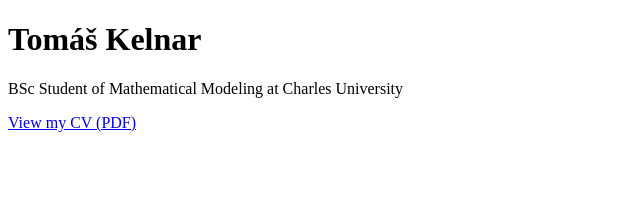
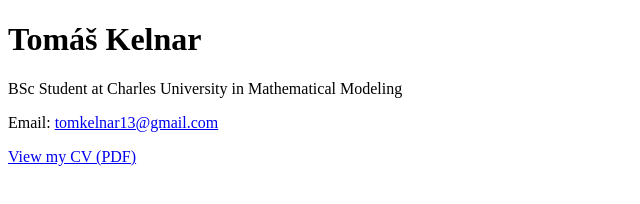
Before and after one commit to tomas-kelnar/tomas-kelnar.github.io, a plain HTML site: page index.html in a window 1280 px wide. Shown: the whole page, without its empty margins (0-640 px from the left). Drawn offline with Linux system fonts and the light colour scheme.

Commit message:
Update index.html

```diff
--- a/index.html
+++ b/index.html
@@ -1,3 +1,4 @@
+
 <!DOCTYPE html>
 <html lang="en">
 <head>
@@ -6,7 +7,8 @@
 </head>
 <body>
     <h1>Tomáš Kelnar</h1>
-    <p>BSc Student of Mathematical Modeling at Charles University</p>
-    <p><a href="cv_tomas_kelnar.pdf">View my CV (PDF)</a></p>
+    <p>BSc Student at Charles University in Mathematical Modeling</p>
+    <p>Email: <a href="mailto:tomkelnar13@gmail.com">tomkelnar13@gmail.com</a></p>
+    <p><a href="cv-tomas-kelnar.pdf">View my CV (PDF)</a></p>
 </body>
 </html>
```
